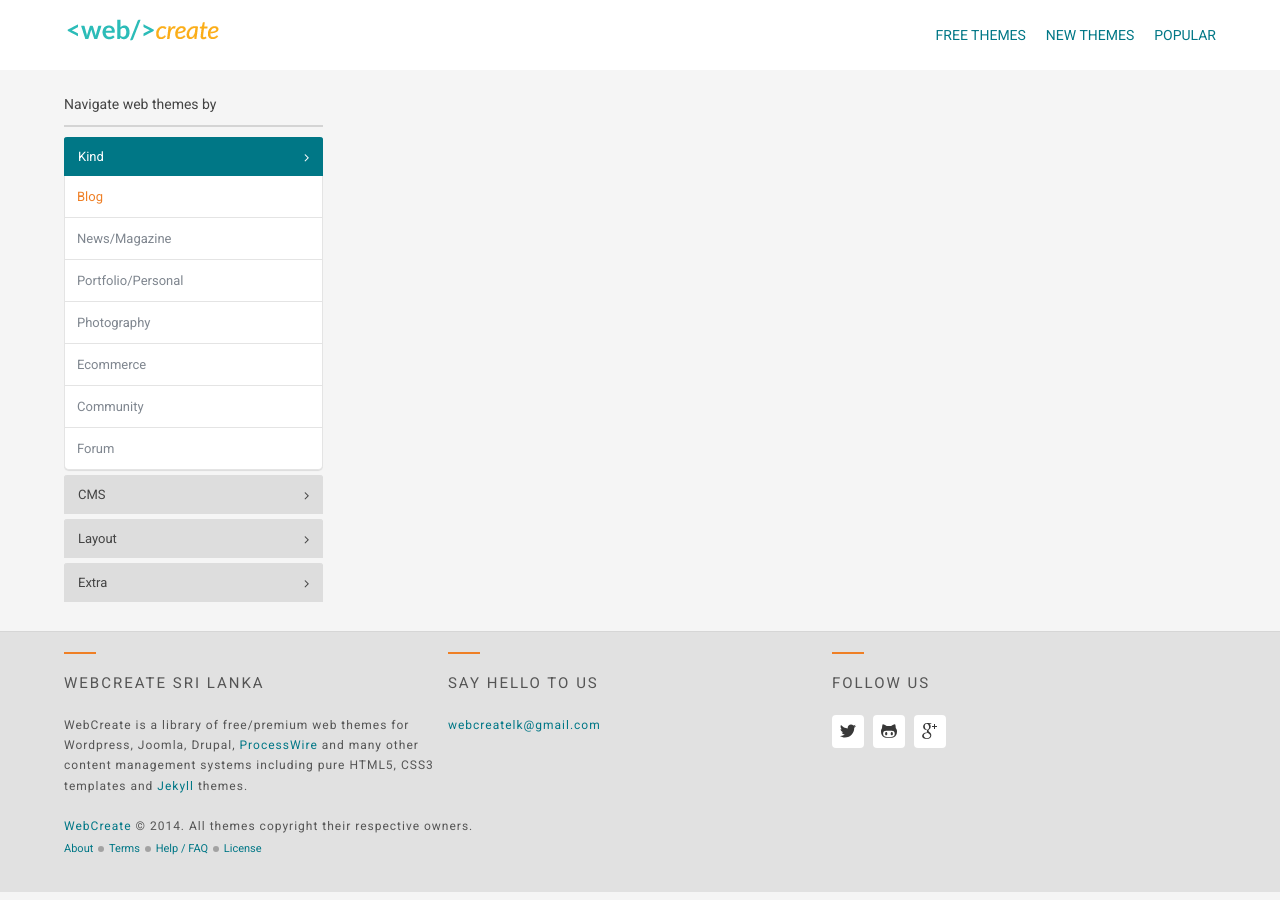
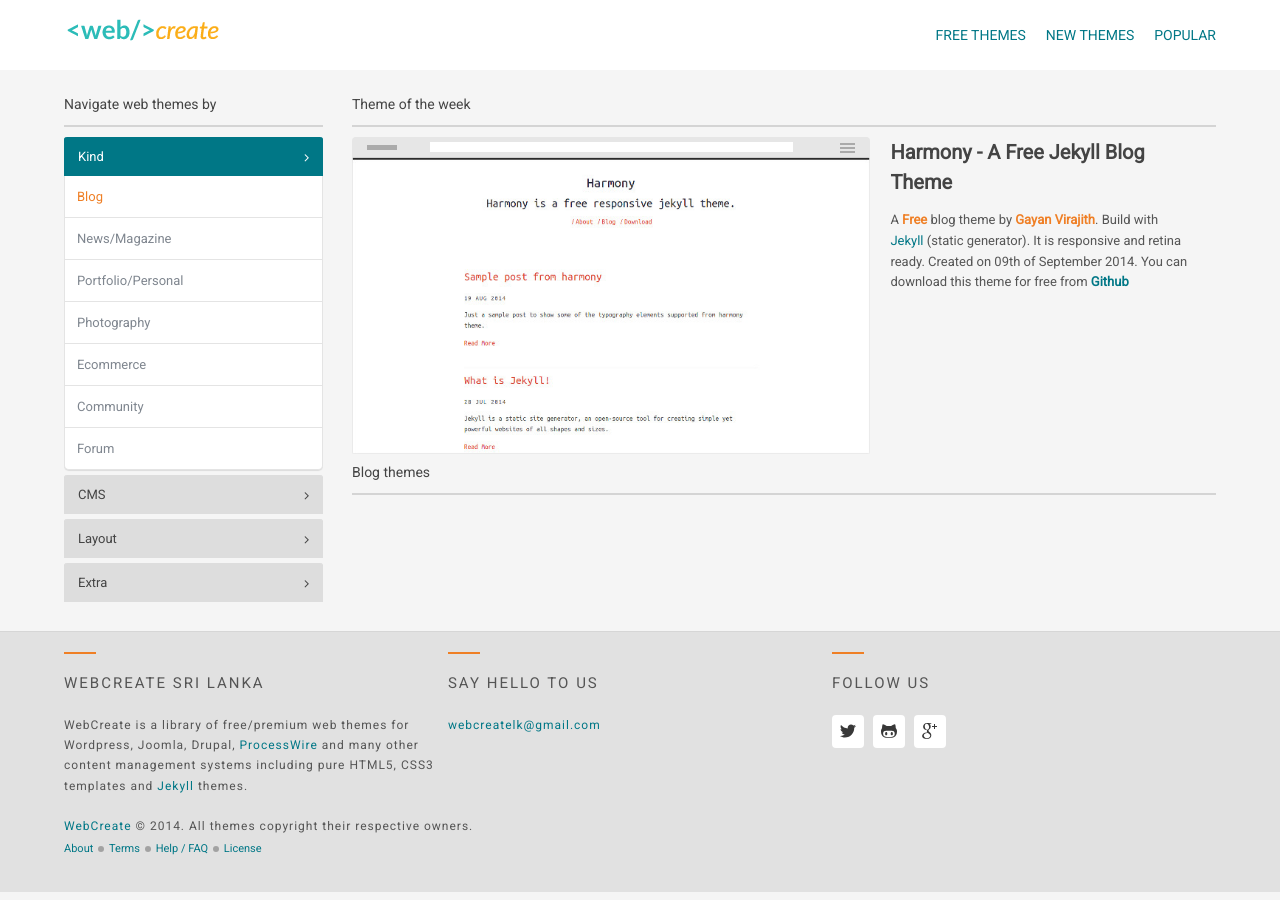
Before and after one commit to web-create/web-create.github.io, a Jekyll site: the page built from blogs.md, in a window 1280 px wide. Built offline with Jekyll 4.4.1, drawn with Linux system fonts in a browser that asks for light colours.

Commit message:
Feature theme image url issue

```diff
--- a/_includes/featured-theme.html
+++ b/_includes/featured-theme.html
@@ -7,7 +7,7 @@
 			<span class="menubar two"></span>
 			<span class="menubar three"></span>
 		</div>
-		<a href="#0"><img src="{{ site.baseurl }}thumbnails/harmony-thumb.jpg"></a>
+		<a href="#0"><img src="{{ site.url }}/thumbnails/harmony-thumb.jpg"></a>
 	</div>
 	<div class="featured-theme-info">
 		<h1>
--- a/blogs.md
+++ b/blogs.md
@@ -10,7 +10,15 @@
 	</div>
 	<div class="detail-panel">
 		<div class="detail-content">
-
+			<div class="detail-content-heading">
+				Theme of the week
+			</div>
+			{% include featured-theme.html %}
+		</div>
+		<div class="detail-content">
+			<div class="detail-content-heading">
+				Blog themes
+			</div>
 		</div>
 	</div>
 </div>
```
